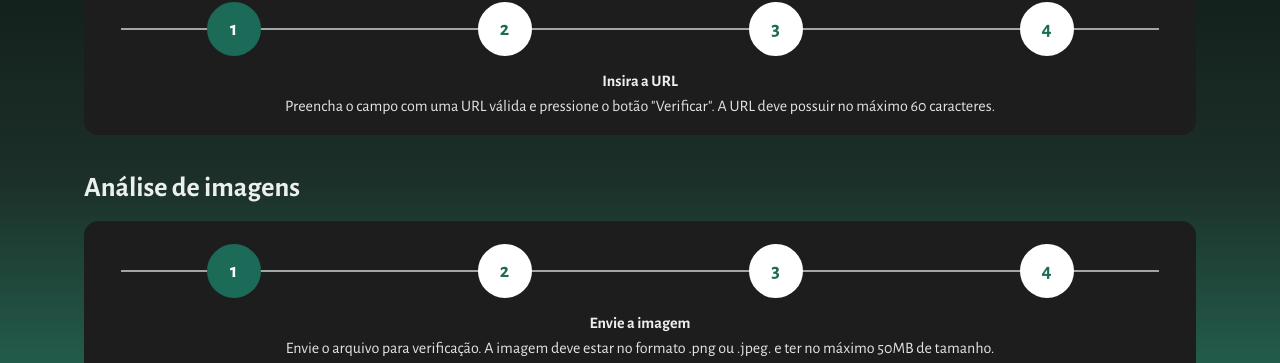
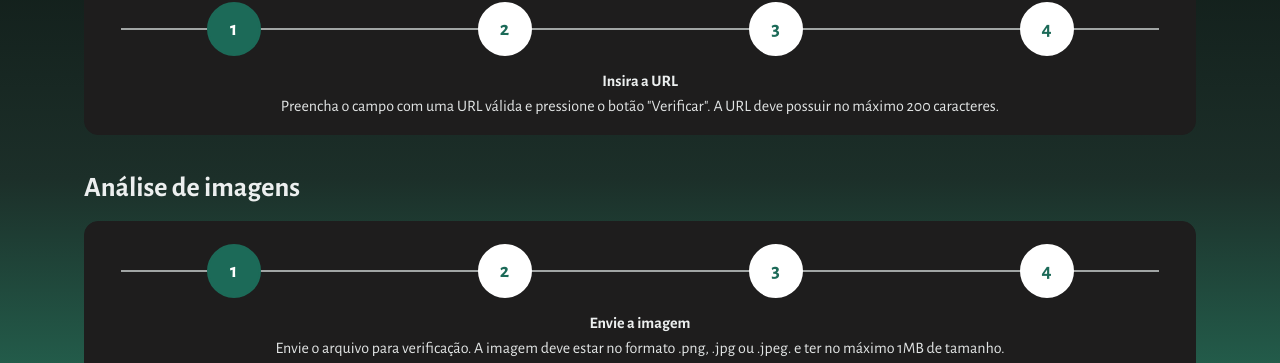
Before and after one commit to veracity-pfc/veracity-web, a React (Vite) app: page /instructions in a window 1280 px wide. Shown: the part 430-793 px from the top of the page. Built offline with nearby package versions, Linux system fonts and the light colour scheme; no server answers.

Commit message:
Ajuste no texto das instruções

```diff
--- a/src/pages/Instructions/Instructions.tsx
+++ b/src/pages/Instructions/Instructions.tsx
@@ -7,14 +7,14 @@ const cx = (...xs: Array<string | false | null | undefined>) => xs.filter(Boolea
 type Step = { title: string; text: string };
 
 const urlSteps: Step[] = [
-  { title: 'Insira a URL', text: 'Preencha o campo com uma URL válida e pressione o botão "Verificar". A URL deve possuir no máximo 60 caracteres.' },
+  { title: 'Insira a URL', text: 'Preencha o campo com uma URL válida e pressione o botão "Verificar". A URL deve possuir no máximo 200 caracteres.' },
   { title: 'Verificações', text: 'Checamos reputação do domínio, possíveis typosquattings e sinais de phishing.' },
   { title: 'Classificação', text: 'A URL é classificada como Segura, Suspeita ou Falsa com base nas análises realizadas.' },
   { title: 'Resultado', text: 'Após a conclusão da análise, o resumo, explicação e recomendações práticas serão exibidas na tela.' }
 ];
 
 const imageSteps: Step[] = [
-  { title: 'Envie a imagem', text: 'Envie o arquivo para verificação. A imagem deve estar no formato .png ou .jpeg. e ter no máximo 50MB de tamanho.' },
+  { title: 'Envie a imagem', text: 'Envie o arquivo para verificação. A imagem deve estar no formato .png, .jpg ou .jpeg. e ter no máximo 1MB de tamanho.' },
   { title: 'Processamento', text: 'Aplicamos verificações visuais e heurísticas para indícios de manipulação.' },
   { title: 'Interpretação', text: 'Consolidamos os achados e avaliamos a probabilidade de falsificação.' },
   { title: 'Resultado', text: 'Exibimos o parecer e recomendações de como proceder com a imagem.' }
```
